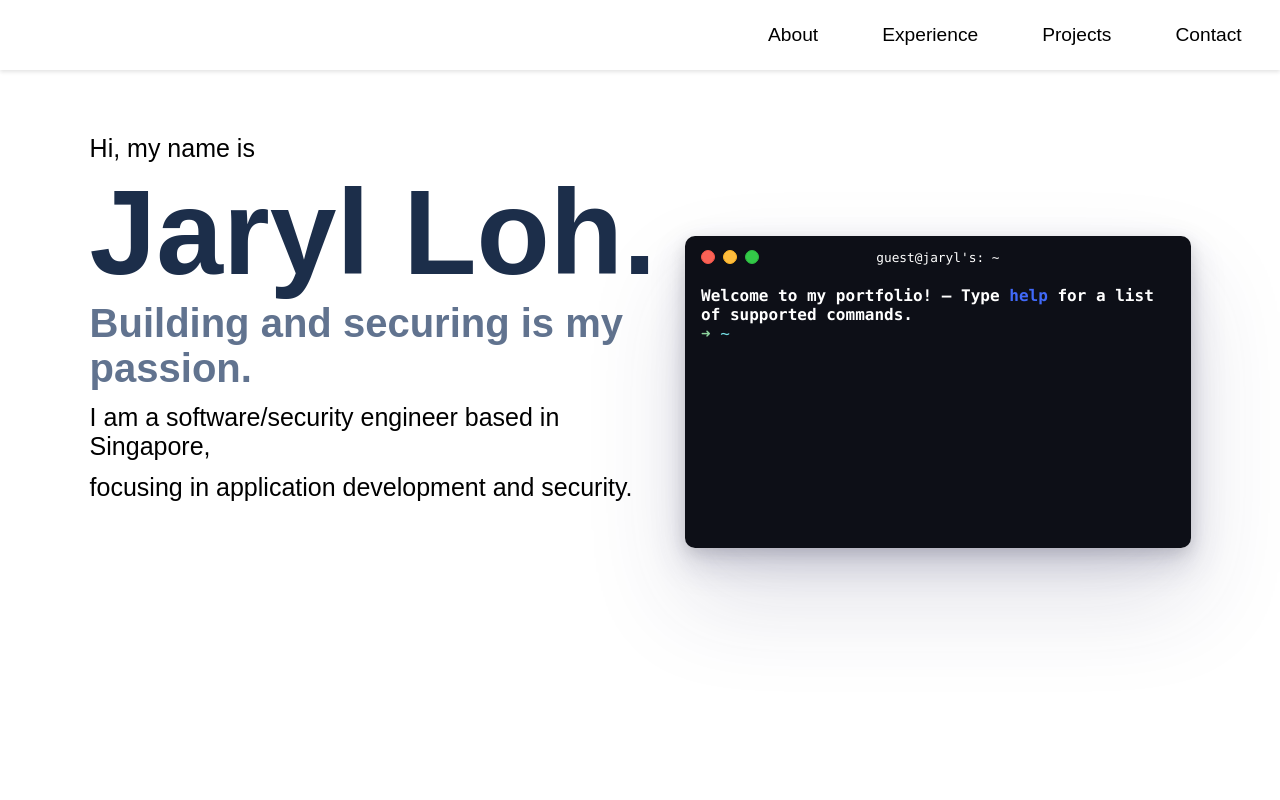
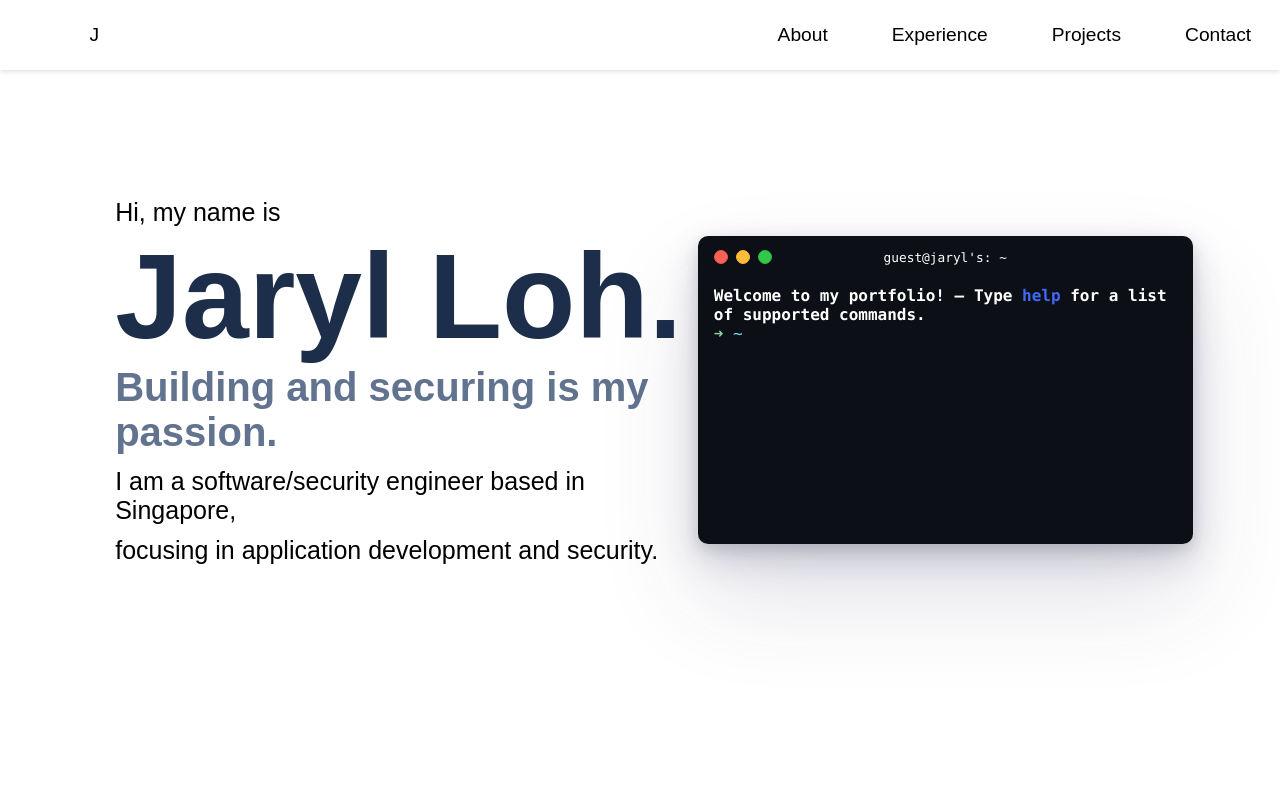
Before and after one commit to jxrrelo/jaryl-website, a React (Create React App) app: page / in a window 1280 px wide. Shown: the top 800 px of the page. Built offline with nearby package versions, Linux system fonts and the light colour scheme; the HTML template or start-up script is replaced by a standard one.

Commit message:
Add link back to top of page

```diff
--- a/src/App.css
+++ b/src/App.css
@@ -33,7 +33,6 @@ section {
 .nav-bar {
   display: flex;
   align-items: center;
-  justify-content: right;
   position: -webkit-sticky;
   position: sticky;
   top: -5px;
@@ -44,10 +43,15 @@ section {
   box-shadow: 0 0.125rem 0.25rem 0 rgb(0 0 0 / 11%);
 }
 
-.nav-container-actions {
+.nav-container-actions-left {
+  margin-left: 7%;
+  font-size: 200px;
+}
+
+.nav-container-actions-right {
   display: inline-flex;
   flex-flow: row nowrap;
-  margin-left: 60%;
+  margin-left: 53%;
   flex: 1;
 }
 
--- a/src/App.js
+++ b/src/App.js
@@ -9,9 +9,18 @@ import { useState, Component } from "react";
 class App extends Component {
   render() {
     return (
-      <div className="App">
+      <div id="app" className="App">
         <header className="nav-bar">
-          <nav className="nav-container-actions">
+          <nav className="nav-container-actions-left">
+            <ul>
+              <li>
+                <Link to="app" onClick={() => window.location.reload()}>
+                    J
+                </Link>
+              </li>
+            </ul>
+          </nav>
+          <nav className="nav-container-actions-right">
             <ul>
               <li>
                 <Link activeClass="active" smooth spy to="about">
--- a/src/components/introduction/Introduction.css
+++ b/src/components/introduction/Introduction.css
@@ -1,7 +1,6 @@
 .introduction {
     text-align: left;
-    margin-left: 7%;
-    margin-top: -5%;
+    margin-left: 9%;
 }
 
 .intro-phrase {
--- a/src/components/terminal/Terminal.css
+++ b/src/components/terminal/Terminal.css
@@ -1,7 +1,6 @@
 .hero-body {
   background-color: transparent !important;
   margin-top: 3%;
-  margin-left: 0%;
 }
 
 .terminal {
@@ -44,7 +43,7 @@
 }
 
 .terminal-window {
-  min-height: 254px;
+  min-height: 250px;
   max-height: 60vh;
   padding: 0.5rem 1rem;
   display: flex;
```
